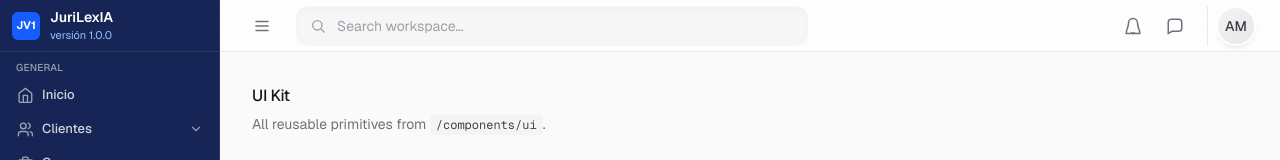
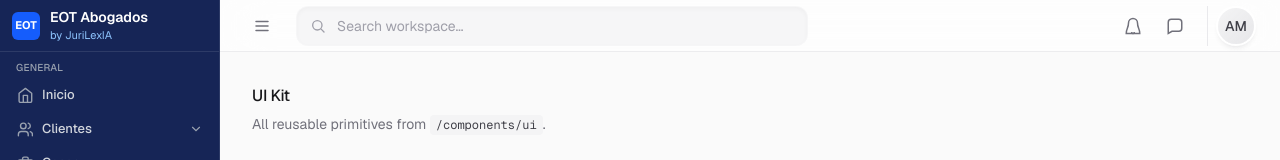
Before and after one commit to leomosquera/jurilexia-v1, a Next.js app: page /ui-kit in a window 1280 px wide. Shown: the top 160 px of the page. Built offline with nearby package versions, Linux system fonts and the light colour scheme.

Commit message:
Add EOT Abogados

```diff
--- a/src/components/layout/Sidebar.tsx
+++ b/src/components/layout/Sidebar.tsx
@@ -301,14 +301,14 @@ export default function Sidebar() {
         }`}
       >
         <div className="grid size-7 shrink-0 place-items-center rounded-md bg-blue-600 text-[11px] font-bold text-white">
-          JV1
+          EOT
         </div>
         {!collapsed && (
           <div className="min-w-0">
             <div className="truncate text-sm font-semibold text-white">
-              JuriLexIA
+              EOT Abogados
             </div>
-            <div className="truncate text-[11px] text-blue-300">versión 1.0.0</div>
+            <div className="truncate text-[11px] text-blue-300">by JuriLexIA</div>
           </div>
         )}
       </div>
```
